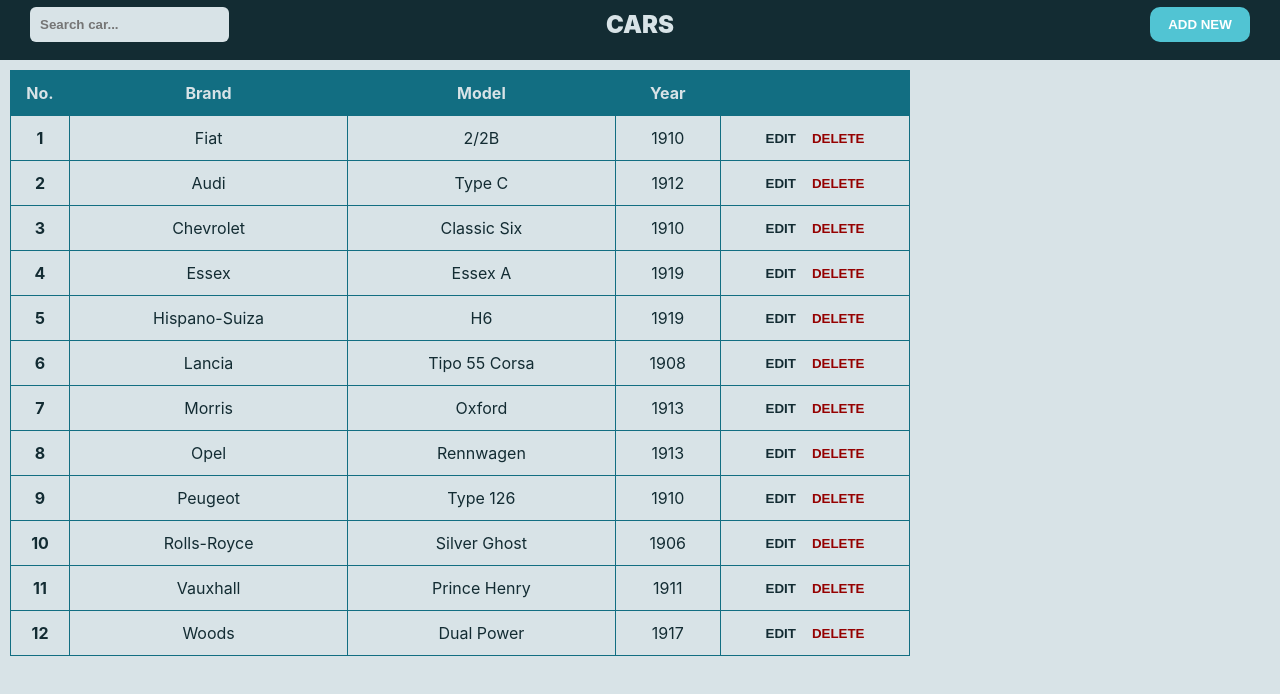
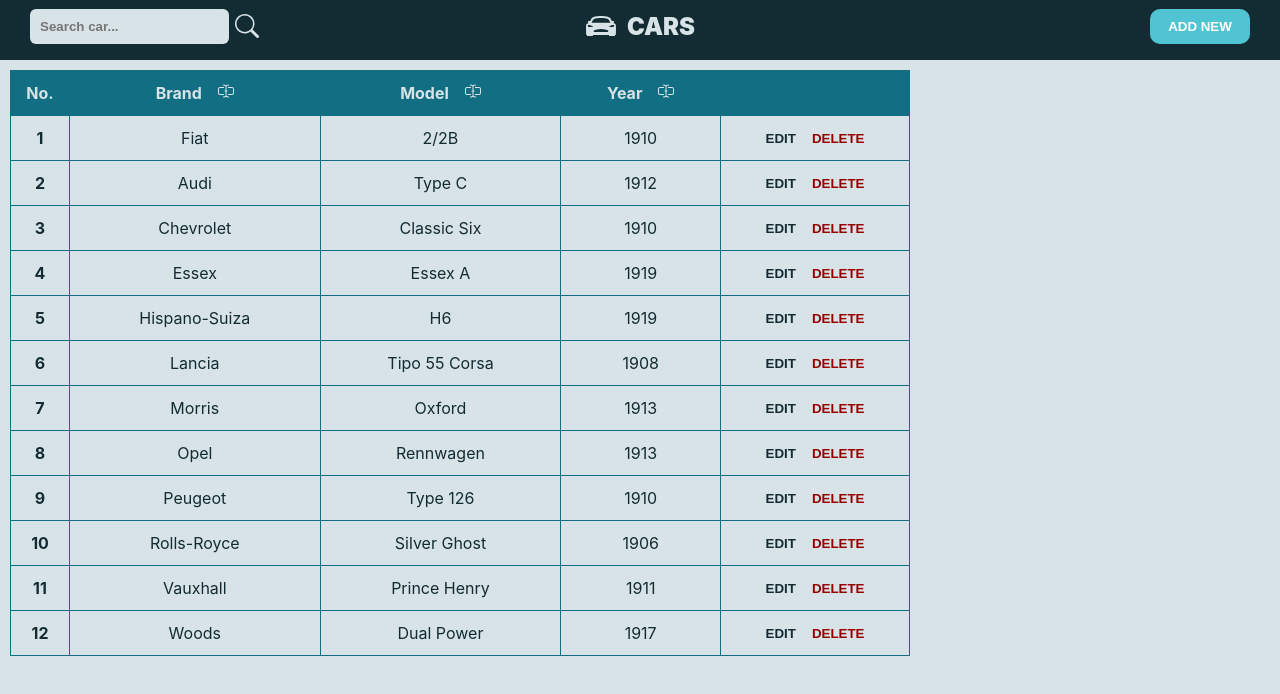
Before and after one commit to Zyar3k/car-list_react, a React (Create React App) app: page / in a window 1280 px wide. Shown: the top 694 px of the page. Built offline with nearby package versions, Linux system fonts and the light colour scheme.

Commit message:
Add sort cars - to change

```diff
--- a/package.json
+++ b/package.json
@@ -9,6 +9,7 @@
     "node-sass": "^6.0.1",
     "react": "^17.0.2",
     "react-dom": "^17.0.2",
+    "react-icons": "^4.3.1",
     "react-scripts": "4.0.3",
     "react-uuid": "^1.0.2",
     "web-vitals": "^1.1.2"
--- a/src/App.js
+++ b/src/App.js
@@ -1,6 +1,8 @@
 import { useState } from "react";
 import uuid from "react-uuid";
 import "./App.scss";
+import { IoCarSportSharp } from "react-icons/io5";
+import { BsSearch, BsInputCursorText } from "react-icons/bs";
 
 import DBJSON from "./db.json";
 
@@ -13,6 +15,7 @@ function App() {
   const [year, setYear] = useState("");
   const [id, setId] = useState("");
   const [isEdit, setIsEdit] = useState(false);
+  const [desc, setDesc] = useState(false);
 
   const handleOnChangeBrand = (event) => setBrand(event.target.value);
   const handleOnChangeModel = (event) => setModel(event.target.value);
@@ -93,10 +96,60 @@ function App() {
     setCars(data);
   };
 
+  // IMPROVE:
+  const sortByBrand = () => {
+    console.log("sortByBrand");
+    let array;
+    if (desc) {
+      setDesc(!desc);
+      array = [].concat(cars).sort((a, b) => (a.brand > b.brand ? 1 : -1));
+    } else {
+      setDesc(!desc);
+      array = []
+        .concat(cars)
+        .sort((a, b) => (a.brand > b.brand ? 1 : -1))
+        .reverse();
+    }
+    return setCars(array);
+  };
+  // IMPROVE:
+  const sortByModel = () => {
+    let array;
+
+    if (desc) {
+      setDesc(!desc);
+      array = [].concat(cars).sort((a, b) => (a.model > b.model ? 1 : -1));
+    } else {
+      setDesc(!desc);
+      array = []
+        .concat(cars)
+        .sort((a, b) => (a.model > b.model ? 1 : -1))
+        .reverse();
+    }
+    return setCars(array);
+  };
+  // IMPROVE:
+  const sortByYear = () => {
+    let array;
+
+    if (desc) {
+      setDesc(!desc);
+      array = [].concat(cars).sort((a, b) => (a.year > b.year ? 1 : -1));
+    } else {
+      setDesc(!desc);
+      array = []
+        .concat(cars)
+        .sort((a, b) => (a.year > b.year ? 1 : -1))
+        .reverse();
+    }
+    return setCars(array);
+  };
+
   return (
     <div className="App">
       <header>
         <section>
+          <div className="searchWrapper">
             <input
               type="text"
               placeholder="Search car..."
@@ -104,7 +157,12 @@ function App() {
                 setSearchTerm(e.target.value);
               }}
             />
-          <h1>Cars</h1>
+            <BsSearch />
+          </div>
+          <h1>
+            <IoCarSportSharp />
+            Cars
+          </h1>
           <button onClick={(e) => toggleEditSection(e)}>
             {!openEditSection ? "Add new" : "Back"}
           </button>
@@ -163,9 +221,24 @@ function App() {
             <thead>
               <tr>
                 <th>No.</th>
-                <th>Brand</th>
-                <th>Model</th>
-                <th>Year</th>
+                <th>
+                  Brand
+                  <span onClick={sortByBrand}>
+                    <BsInputCursorText />
+                  </span>
+                </th>
+                <th>
+                  Model
+                  <span onClick={sortByModel}>
+                    <BsInputCursorText />
+                  </span>
+                </th>
+                <th>
+                  Year
+                  <span onClick={sortByYear}>
+                    <BsInputCursorText />
+                  </span>
+                </th>
                 <th></th>
               </tr>
             </thead>
--- a/src/App.scss
+++ b/src/App.scss
@@ -27,20 +27,40 @@ header {
     max-width: 1260px;
     padding: 10px;
 
-    input {
+    .searchWrapper {
       position: absolute;
       left: 30px;
-      padding: 10px;
-      border: none;
-      border-radius: 6px;
-      font-weight: bold;
-      background-color: #d8e3e7;
+      display: flex;
+      align-items: center;
+
+      input {
+        margin-right: 6px;
+        padding: 10px;
+        border: none;
+        border-radius: 6px;
+        font-weight: bold;
+        background-color: #d8e3e7;
+      }
+      svg {
+        height: 24px;
+        width: 24px;
+      }
     }
 
     h1 {
       margin: 0;
       text-transform: uppercase;
       font-weight: 900;
+
+      display: flex;
+      align-items: center;
+      justify-content: center;
+
+      svg {
+        margin-right: 10px;
+        height: 32px;
+        width: 32px;
+      }
     }
 
     button {
@@ -146,6 +166,17 @@ header {
       background-color: #126e82;
       position: sticky;
       top: 59px;
+
+      th {
+        svg {
+          margin-left: 16px;
+          cursor: pointer;
+
+          &:hover {
+            color: #132c33;
+          }
+        }
+      }
     }
 
     td,
```
Also changed, not shown: 1 other file (tests, documents, lock files or other folders). Lines whose indentation alone changed are shown as unchanged.
